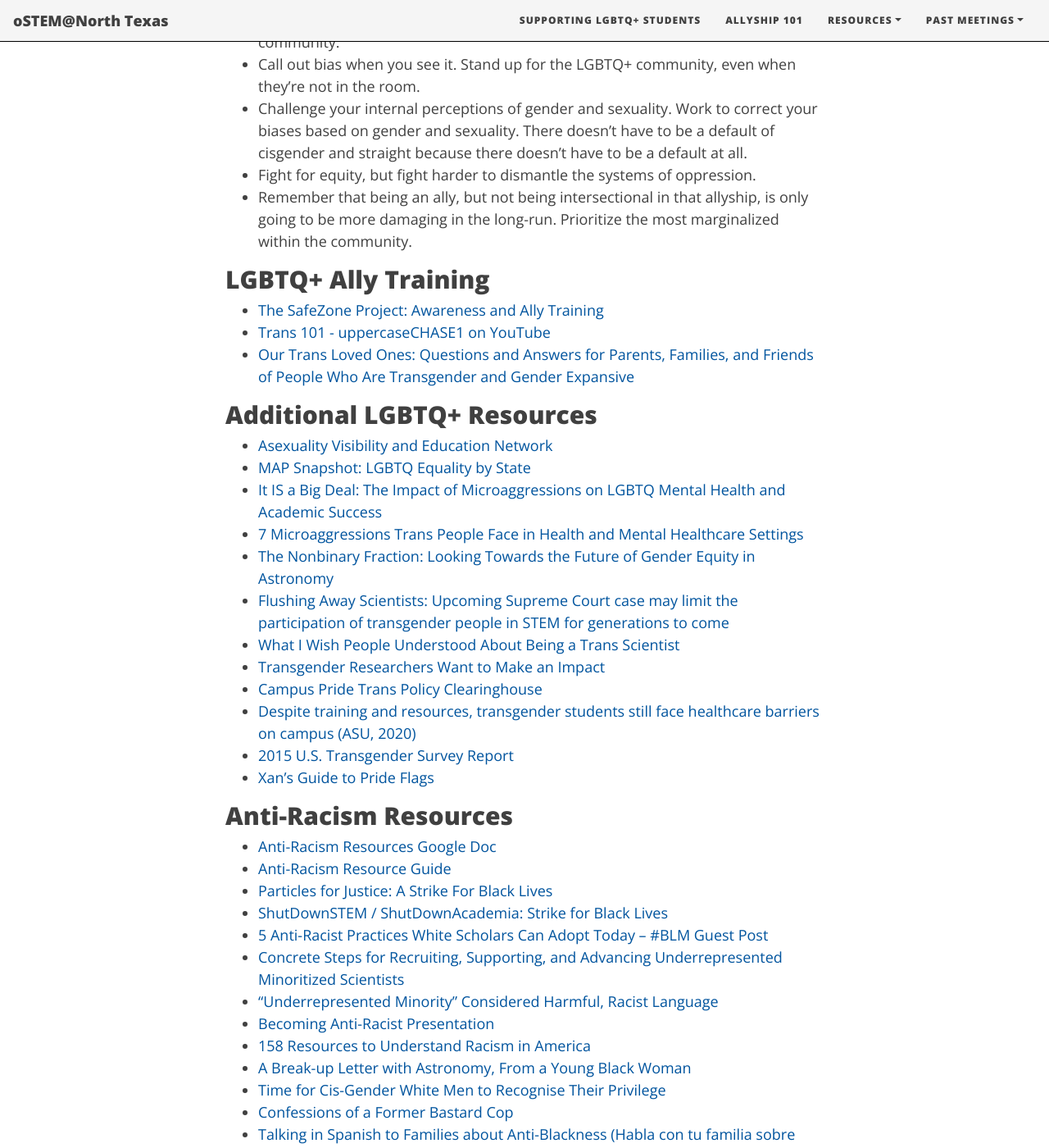
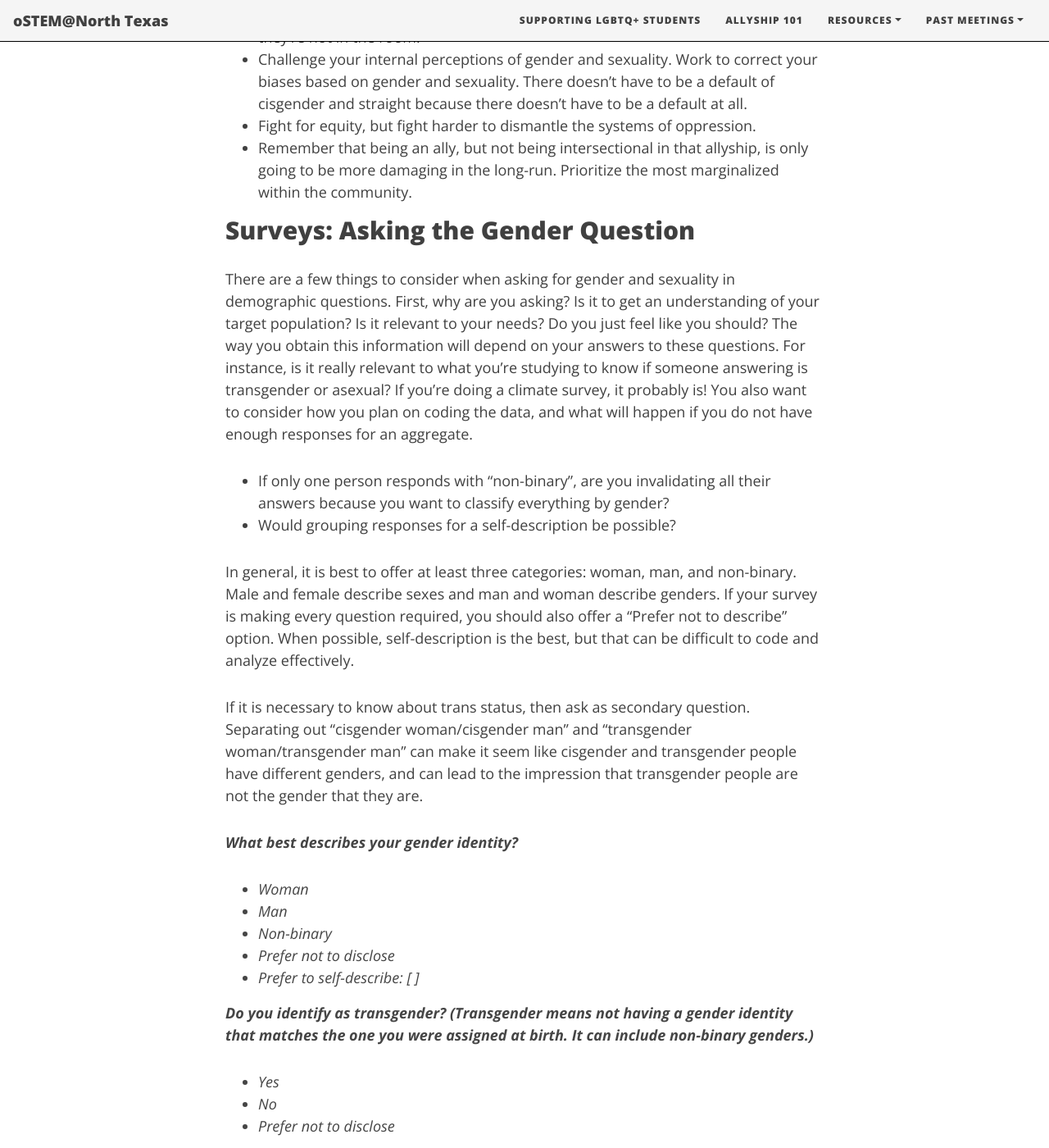
Before and after one commit to ostemnorthtexas/site, a Jekyll site: the page built from pages/allyship.md, in a window 1280 px wide and 1400 px high, scrolled down 9433 px. Shown: the whole window at 82% size. Built offline with Jekyll 4.4.1, drawn with Linux system fonts in a browser that asks for light colours; nearby versions of some CDN libraries; some of the changed text lies outside the part shown.

Commit message:
Add resources, surveys

```diff
--- a/pages/allyship.md
+++ b/pages/allyship.md
@@ -319,6 +317,52 @@ of cisgender and straight because there doesn't have to be a default at all.
 is only going to be more damaging in the long-run. Prioritize the most
 marginalized within the community.
 
+## Surveys: Asking the Gender Question
+There are a few things to consider when asking for gender and sexuality in
+demographic questions.
+First, why are you asking?
+Is it to get an understanding of your target population?
+Is it relevant to your needs?
+Do you just feel like you should?
+The way you obtain this information will depend on your answers to these
+questions.
+For instance, is it really relevant to what you're studying to know if someone
+answering is transgender or asexual?
+If you're doing a climate survey, it probably is!
+You also want to consider how you plan on coding the data, and what will happen
+if you do not have enough responses for an aggregate.
+- If only one person responds with "non-binary", are you invalidating all their
+answers because you want to classify everything by gender?
+- Would grouping responses for a self-description be possible?
+
+In general, it is best to offer at least three categories: woman, man, and
+non-binary.
+Male and female describe sexes and man and woman describe genders.
+If your survey is making every question required, you should also offer a
+"Prefer not to describe" option.
+When possible, self-description is the best, but that can be difficult to
+code and analyze effectively.
+
+If it is necessary to know about trans status, then ask as secondary question.
+Separating out "cisgender woman/cisgender man" and
+"transgender woman/transgender man" can make it seem like cisgender and
+transgender people have different genders, and can lead to the impression that
+transgender people are not the gender that they are.
+
+> **What best describes your gender identity?**
+>
+> - Woman
+> - Man
+> - Non-binary
+> - Prefer not to disclose
+> - Prefer to self-describe: [ ]
+
+> **Do you identify as transgender? (Transgender means not having a gender identity that matches the one you were assigned at birth. It can include non-binary genders.)**
+>
+> - Yes
+> - No
+> - Prefer not to disclose
+
 ## LGBTQ+ Ally Training
 - [The SafeZone Project: Awareness and Ally Training](https://thesafezoneproject.com/)
 - [Trans 101 - uppercaseCHASE1 on YouTube](https://www.youtube.com/watch?v=VRH0pwENbx8)
@@ -379,11 +423,17 @@ marginalized within the community.
 - [Color Oracle - Color Blindness Simulator](https://colororacle.org/)
 - [PDFComment - LaTeX package for tagged PDFs (alt text!)](https://ctan.org/pkg/pdfcomment?lang=en)
 - [Otter AI - voice transcription](https://otter.ai/login)
+- [Alternatives to Otter AI](https://sourceforge.net/software/product/Otter.ai/alternatives)
+- [Web Captioner](https://webcaptioner.com/)
+- [Krisp AI (background noise remover)](https://krisp.ai/)
 - [Google Slides Captions](https://support.google.com/docs/answer/9109474?hl=en)
 - [Microsoft PowerPoint Captions](https://support.microsoft.com/en-us/office/present-with-real-time-automatic-captions-or-subtitles-in-powerpoint-68d20e49-aec3-456a-939d-34a79e8ddd5f)
 - [Job Accommodation Network](https://askjan.org/)
 - [Accessibility 101: STEM Edition](https://sbctc.instructure.com/courses/1698678)
 - [AccessSTEM - universal design](https://www.washington.edu/doit/programs/accessstem/overview)
+- [ASLCORE - discipline specific ASL vocabulary](https://aslcore.org/)
+- [Blind Scientist Tools](https://monaminkara.com/blind-scientist-tools/)
+- [Laboratory Ergonomic Products](https://ehs.ucsc.edu/programs/ergo/documents/lab-ergo-products.pdf)
 
 ## GRExit
 
```
Also changed, not shown: other parts of pages/allyship.md (+0 -2 lines), pages/LGBTQ-students.md (+8 -0 lines), pages/crisis-resources.md (+24 -3 lines).
